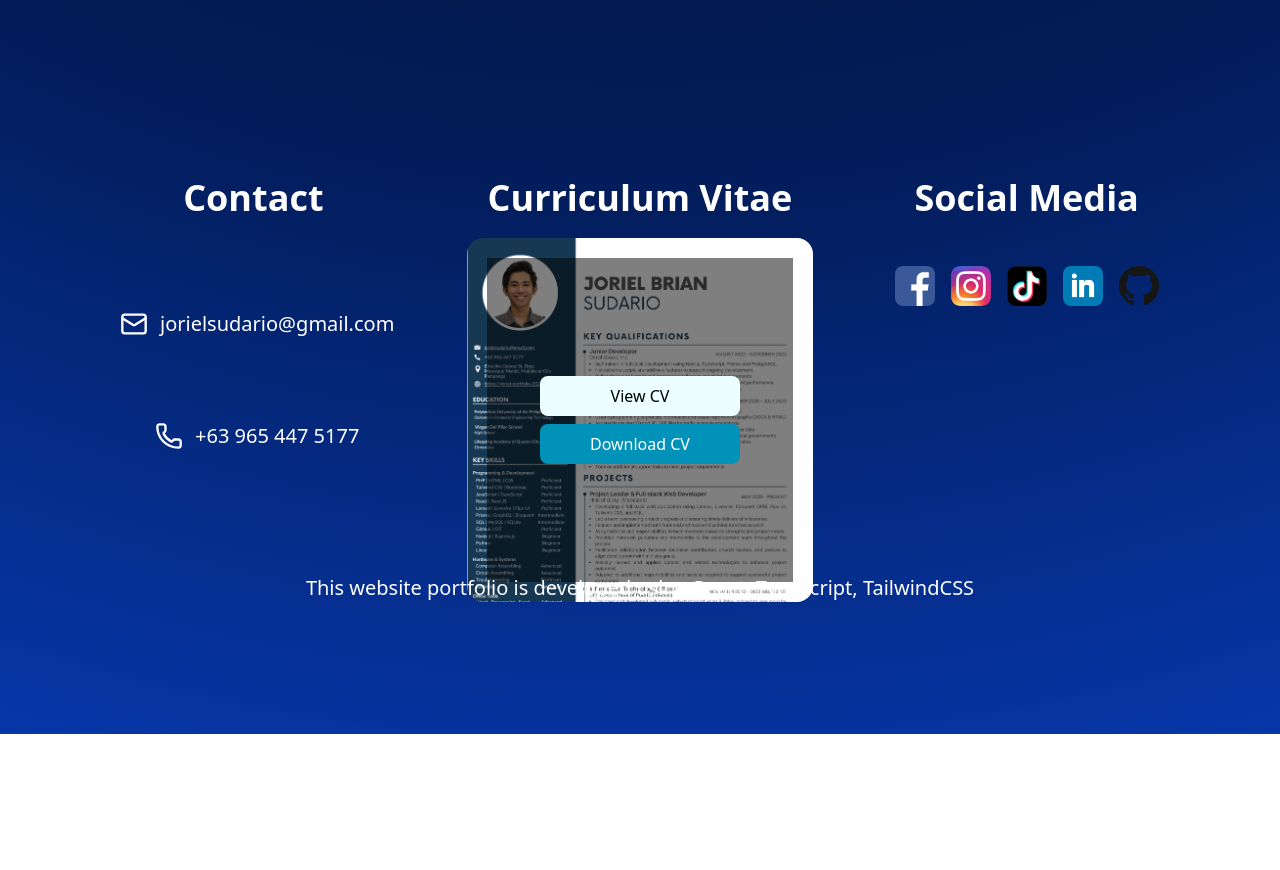
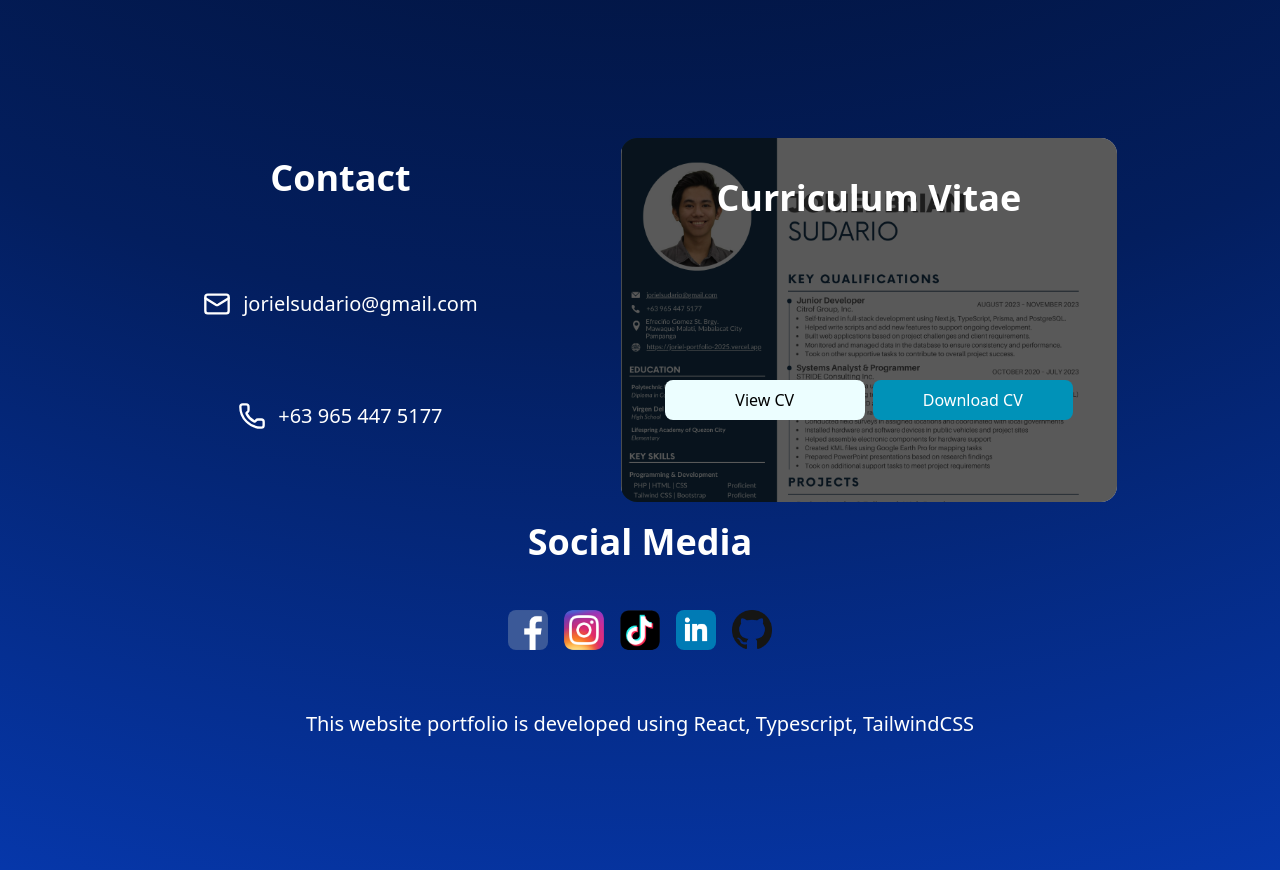
Before and after one commit to JorielBrian/Joriel_Portfolio_2025, a React (Vite) app: page / in a window 1280 px wide. Shown: the part 3242-4112 px from the top of the page. Before the commit the page ends 3976 px from the top, so only its background shows below. Built offline with nearby package versions, Linux system fonts and the light colour scheme.

Commit message:
fixed CV section

```diff
--- a/src/Components/Footer.tsx
+++ b/src/Components/Footer.tsx
@@ -6,8 +6,9 @@ const Footer = () =>{
     return (
 
         <motion.footer initial={{y:100, opacity:0}} whileInView={{y:0, opacity:1}} transition={{ease:"easeIn", duration:1}}  className="py-20">
-            <div className="md:grid md:grid-cols-3 p-5">
-                <div className="text-center">
+            <div className="flex flex-wrap justify-evenly p-5">
+                {/* Contact Section */}
+                <section className="text-center">
                     <h1 className="text-4xl font-bold p-2 m-3">Contact</h1>
                     <div className="w-fit m-auto   *:w-fit *:m-auto *:my-5 *:flex *:justify-center *:gap-3">
                         <div className="md:justify-start">
@@ -19,24 +20,28 @@ const Footer = () =>{
                             <p className="text-start">{CONTACTS[1].contact}</p>
                         </div>
                     </div>
-                </div>
-                <div className="text-center">
-                    <h1 className="text-4xl font-bold p-2 m-3">Curriculum Vitae</h1>
-                    <div className="justify-center bg-[url('/cv.png')] bg-cover h-full rounded-2xl overflow-hidden">
-                        <div className="bg-black/50 h-full content-center">
+                </section>
+
+                {/* Curriculum Vitae Section */}
+                <section className="text-center bg-[url('/cv.png')] bg-cover rounded-2xl">
+                    <div className="justify-center h-full bg-black/65 rounded-2xl">
+                        <h1 className="text-4xl font-bold p-2 m-3">Curriculum Vitae</h1>
+                        <div className="h-full content-center">
                             <a href="Joriel Brian Sudario - CV.pdf" target="_blank"><button className="bg-cyan-50 text-black p-2 rounded-lg w-50 m-1 hover:scale-105">View CV</button></a>
                             <a href="Joriel Brian Sudario - CV.pdf" download="Joriel Brian Sudario - CV.pdf"><button className="bg-cyan-600 p-2 rounded-lg w-50 m-1 hover:scale-105">Download CV</button></a>
                         </div>
                     </div>
-                </div>
-                <div className="text-center">
+                </section>
+
+                {/* Social Media Section */}
+                <section className="text-center">
                     <h1 className="text-4xl font-bold p-2 m-3">Social Media</h1>
                     <div className="flex justify-center">
                         {SOCIAL.map(media => (
                             <a href={media.link} key={media.social} target="_blank"  className="size-10 2xl:size-15 m-2 hover:scale-130"><img src={media.image} alt={media.social} className="rounded-lg" /></a>
                         ))}
                     </div>
-                </div>
+                </section>
             </div>
             <p className="mt-15 md:mt-40 text-center">This website portfolio is developed using React, Typescript, TailwindCSS</p>
         </motion.footer>
```
